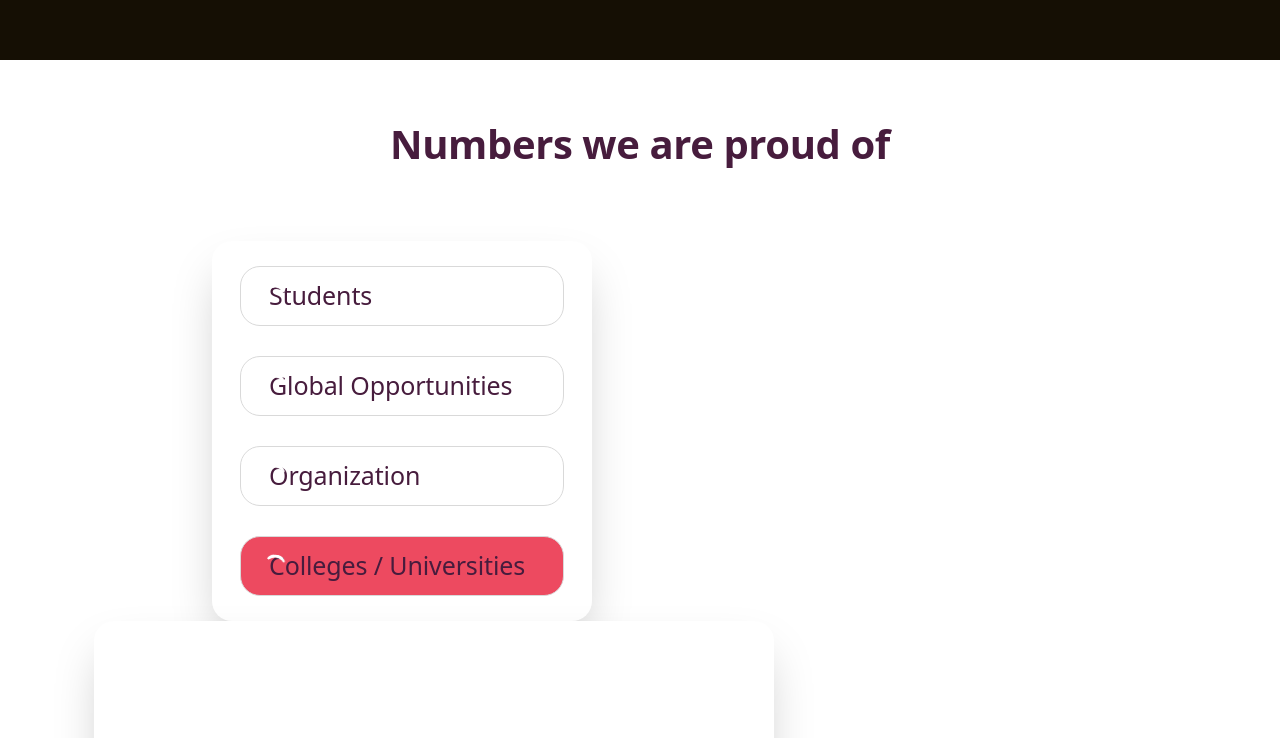
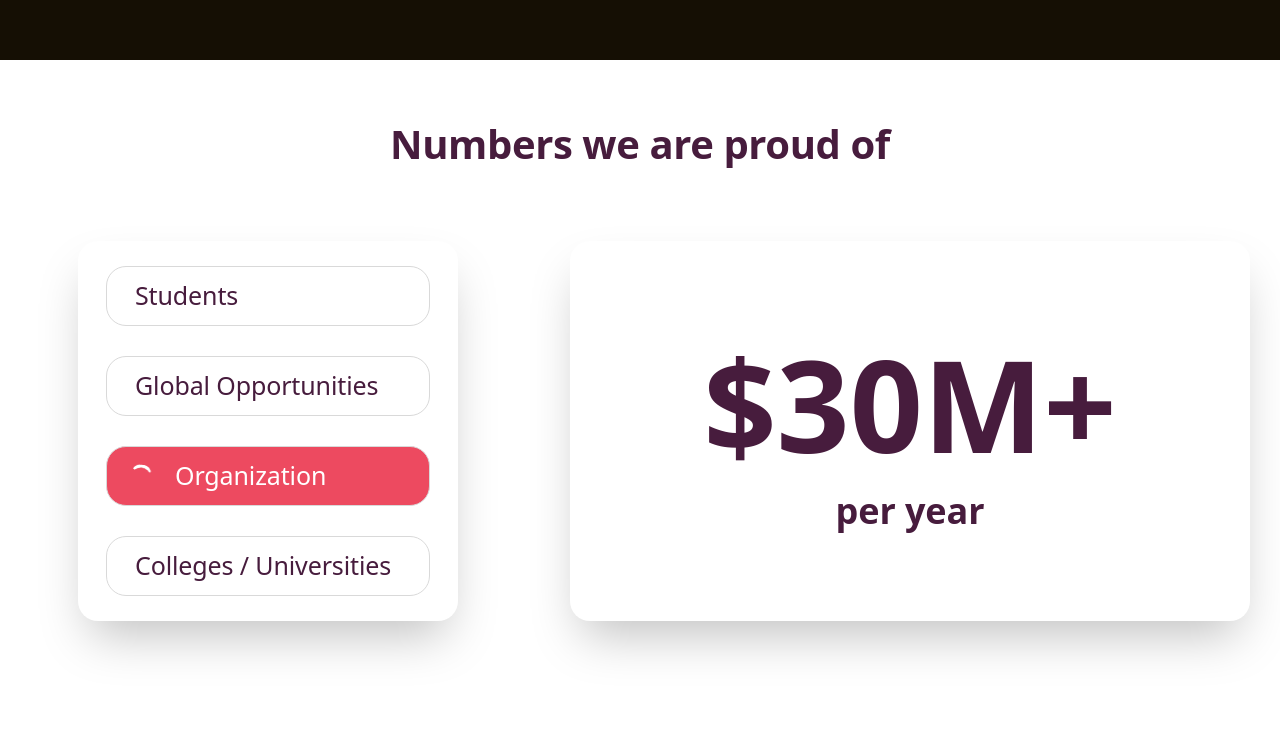
Before and after one commit to AmitxParmar/job-portal-mern, a React (Vite) app in the folder client/: page / in a window 1280 px wide. Shown: the part 2036-2774 px from the top of the page. Built offline with nearby package versions, Linux system fonts and the light colour scheme.

Commit message:
fix: Achievements UI

```diff
--- a/client/package.json
+++ b/client/package.json
@@ -11,7 +11,9 @@
   },
   "dependencies": {
     "@headlessui/react": "^2.1.2",
+    "@headlessui/tailwindcss": "^0.2.1",
     "@radix-ui/react-scroll-area": "^1.1.0",
+    "@radix-ui/react-separator": "^1.1.0",
     "@radix-ui/react-slot": "^1.1.0",
     "@radix-ui/react-tabs": "^1.0.4",
     "class-variance-authority": "^0.7.0",
--- a/client/src/App.jsx
+++ b/client/src/App.jsx
@@ -6,14 +6,12 @@ import { Routes } from "react-router-dom";
 
 function App() {
   return (
-    <div className="">
     <Router>
       <Routes>
         <Route path="/" element={<Home />} />
         <Route path="/dashboard" element={<Dashboard />} />
       </Routes>
     </Router>
-    </div>
   );
 }
 
--- a/client/src/components/Landing/Achievements/index.jsx
+++ b/client/src/components/Landing/Achievements/index.jsx
@@ -62,7 +62,7 @@ const Achievements = () => {
         </div>
       </div>
 
-      <div className="lg:px-[1.875rem] mx-auto z-[2] relative ">
+      <div className="lg:px-[1.875rem] mx-auto z-[2] relative">
         {/* Achievements for mobile */}
         <div className="lg:hidden shadow-xl">
           <Swiper
@@ -90,8 +90,8 @@ const Achievements = () => {
           </Swiper>
         </div>
 
-        <div className="hidden lg:flex mx-auto">
-          <TabGroup onChange={setSelectedIndex} selectedIndex={selectedIndex}>
+        <TabGroup onChange={setSelectedIndex} selectedIndex={selectedIndex}>
+          <div className="hidden lg:flex mx-auto">
             <TabList
               as="div"
               className="flex mx-auto shadow-2xl bg-light w-[380px] h-[380px] min-h-[380px] flex-col rounded-[20px] space-y-[30px] px-7 justify-center  text-heading"
@@ -123,6 +123,7 @@ const Achievements = () => {
             </TabList>
 
             <TabPanels
+              as="div"
               className={
                 "md:w-[680px] md:max-w-full max-w-xs md:h-[380px] md:ml-16 md:order-1 lg:order-none"
               }
@@ -143,8 +144,8 @@ const Achievements = () => {
                 </TabPanel>
               ))}
             </TabPanels>
-          </TabGroup>
-        </div>
+          </div>
+        </TabGroup>
       </div>
     </div>
   );
--- /dev/null
+++ b/client/src/components/ui/separator.jsx
@@ -0,0 +1,23 @@
+import * as React from "react"
+import * as SeparatorPrimitive from "@radix-ui/react-separator"
+
+import { cn } from "@/lib/utils"
+
+const Separator = React.forwardRef((
+  { className, orientation = "horizontal", decorative = true, ...props },
+  ref
+) => (
+  <SeparatorPrimitive.Root
+    ref={ref}
+    decorative={decorative}
+    orientation={orientation}
+    className={cn(
+      "shrink-0 bg-border",
+      orientation === "horizontal" ? "h-[1px] w-full" : "h-full w-[1px]",
+      className
+    )}
+    {...props} />
+))
+Separator.displayName = SeparatorPrimitive.Root.displayName
+
+export { Separator }
--- a/client/src/pages/Home.jsx
+++ b/client/src/pages/Home.jsx
@@ -5,7 +5,7 @@ import ShowcaseSection from "@/components/Landing/ShowcaseSection";
 
 const Home = () => {
   return (
-    <div className="">
+    <>
       <section>
         <LogoGrid />
       </section>
@@ -18,7 +18,7 @@ const Home = () => {
       <section>
         <Achievements />
       </section>
-    </div>
+    </>
   );
 };
 
--- a/client/tailwind.config.js
+++ b/client/tailwind.config.js
@@ -96,5 +96,9 @@ module.exports = {
       },
     },
   },
-  plugins: [require("tailwindcss-animate"), require("tailwind-scrollbar")],
+  plugins: [
+    require("tailwindcss-animate"),
+    require("tailwind-scrollbar"),
+    require("@headlessui/tailwindcss"),
+  ],
 };
```
Lines whose indentation alone changed are shown as unchanged.
